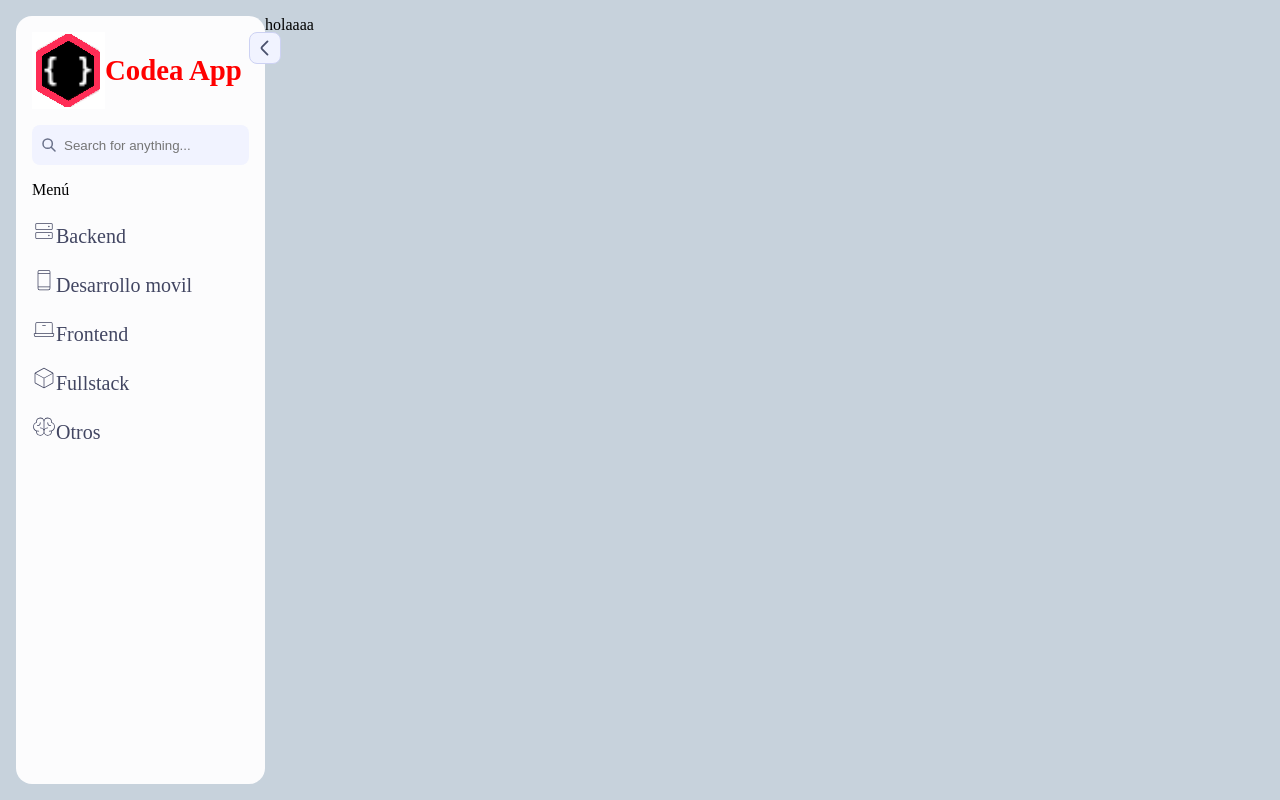
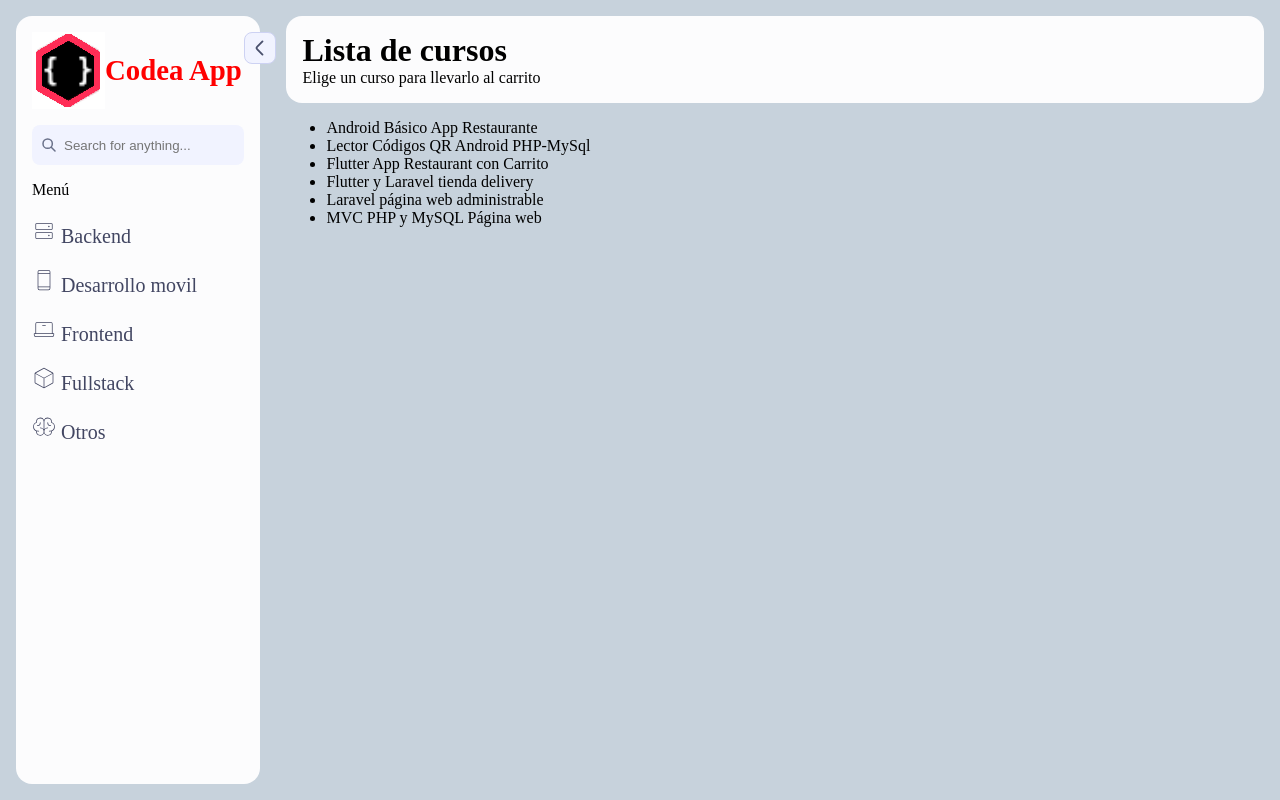
Before and after one commit to R0DRIG0dev/-react-carrito-de-compras, a React (Vite) app: page / in a window 1280 px wide. Built offline with nearby package versions, Linux system fonts and the light colour scheme.

Commit message:
tercer video terminado, tiene ya los nombres de los cursos mostrandose

```diff
--- a/src/componentes/BarraLateral.jsx
+++ b/src/componentes/BarraLateral.jsx
@@ -1,14 +1,16 @@
 import "./estilos/BarraLateral.css";
 
 function BarraLateral() {
+  const efecto_colapsar = () =>document.body.classList.toggle("collapsed")
+
   return (
     <nav className="sidebar">
       <div className="sidebar-top-wrapper">
         <a href="#" className="logo__wrapper">
-          <img src="../public/logo.PNG" alt="logo"/>
+          <img src="../public/logo.PNG" alt="logo" className="logo-small"/>
           <span className="hide"> Codea App </span>
         </a>
-        <div className="expand-btn">
+        <div className="expand-btn" onClick={ efecto_colapsar }>
           <svg width="16" height="16" viewBox="0 0 16 16" fill="none" xmlns="http://www.w3.org/2000/svg">
           <path d="M6.00979 2.72L10.3565 7.06667C10.8698 7.58 10.8698 8.42 10.3565 8.93333L6.00979 13.28"
               stroke="#4A516D" strokeWidth="1.5" strokeMiterlimit="10" strokeLinecap="round" strokeLinejoin="round" />
@@ -31,7 +33,7 @@ function BarraLateral() {
           <li>
             <a href="#">
               <img src="../public/backend.svg" alt="logo"/>
-              Backend
+              <span className="hide"> Backend </span>
             </a>
           </li>
         </ul>
@@ -39,7 +41,7 @@ function BarraLateral() {
           <li>
             <a href="#">
               <img src="../public/desarrollo_movil.svg" alt="logo"/>
-              Desarrollo movil
+              <span className="hide"> Desarrollo movil </span>
             </a>
           </li>
         </ul>
@@ -47,7 +49,7 @@ function BarraLateral() {
           <li>
             <a href="#">
               <img src="../public/frontend.svg" alt="logo"/>
-              Frontend
+              <span className="hide"> Frontend </span>
             </a>
           </li>
         </ul>
@@ -55,7 +57,7 @@ function BarraLateral() {
           <li>
             <a href="#">
               <img src="../public/fullstack.svg" alt="logo"/>
-              Fullstack
+              <span className="hide"> Fullstack </span>
             </a>
           </li>
         </ul>
@@ -63,7 +65,7 @@ function BarraLateral() {
           <li>
             <a href="#">
               <img src="../public/otros.svg" alt="logo"/>
-              Otros
+              <span className="hide"> Otros </span>
             </a>
           </li>
         </ul>
--- /dev/null
+++ b/src/componentes/Cabecera.jsx
@@ -0,0 +1,10 @@
+import './estilos/Cabecera.css'
+
+export default function Cabecera (){
+    return (
+        <header className="cabecera">
+          <h1> Lista de cursos </h1>
+          <p> Elige un curso para llevarlo al carrito </p>
+        </header>
+      )
+}
--- a/src/componentes/estilos/BarraLateral.css
+++ b/src/componentes/estilos/BarraLateral.css
@@ -5,11 +5,13 @@
   border-radius: 16px;
   max-width: 18rem;
   background-color: var(--sidebar-background);
+  transition: max-width 0.1s ease-in-out;
 }
 
 .sidebar-top-wrapper {
   display: flex;
   padding-bottom: 16px;
+  transition: max-width 0.1s ease-in-out;
 }
 
 .logo__wrapper {
@@ -95,3 +97,16 @@
 .sidebar-links li a:hover {
   color: var(--sidebar-primary);
 }
+
+body.collapsed .sidebar {
+  max-width: 80px;
+}
+
+body.collapsed .hide {
+  position: absolute;
+  display: none;
+}
+
+body.collapsed .logo-small {
+  max-width: 3rem;
+}
--- /dev/null
+++ b/src/componentes/estilos/Cabecera.css
@@ -0,0 +1,6 @@
+.cabecera {
+    padding: 16px 16px;
+    border-radius: 16px;
+    background-color: var(--sidebar-background);
+    margin-bottom: 16px;
+}
--- a/src/paginas/Home.jsx
+++ b/src/paginas/Home.jsx
@@ -1,14 +1,19 @@
 import { Outlet } from "react-router-dom";
 import './estilos.css'
 import BarraLateral from "../componentes/BarraLateral";
+import Cabecera from "../componentes/cabecera";
 
 export default function Home (){
     return(
         <div className="flex-general">
-            <BarraLateral/>
-            <main className="flex-1">
+            <div className = "contenedoBarraLateral">
+                <BarraLateral/>
+            </div>
+            <main>
+                <Cabecera/>
                 <Outlet/>
             </main>
         </div>
+
     );
 }
--- a/src/paginas/estilos.css
+++ b/src/paginas/estilos.css
@@ -1,8 +1,13 @@
 .flex-general{
     display: flex;
+    gap: 26px;
     height: 100%;
 }
 
-.flex-1{
-    flex: 1 1 0%
+.contenedoBarraLateral{
+    flex: 1;
 }
+
+main{
+    flex: 4;
+}
--- a/src/vistas/Inicio.jsx
+++ b/src/vistas/Inicio.jsx
@@ -1,3 +1,16 @@
+import {cursos} from '../datos.js'
+
 export default function Inicio(){
-    return ('holaaaa');
+  return (
+    <>
+      <div className='grillaCursos'>
+        <ul>
+            {cursos.map(unCurso =>(
+                <li key={unCurso.id} >{unCurso.nombre}</li>
+            ))}
+        </ul>
+      </div>
+    </>
+  )
+
 }
```
